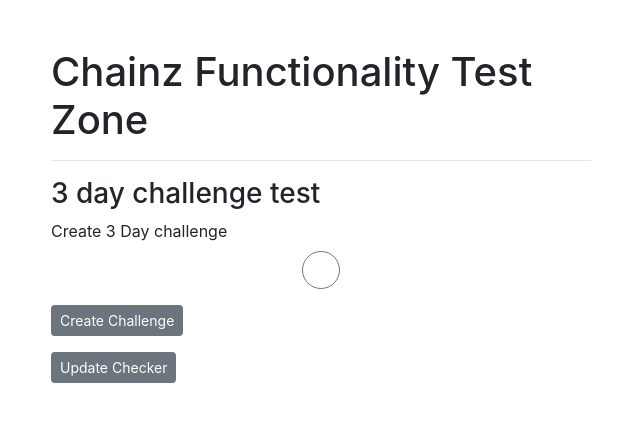
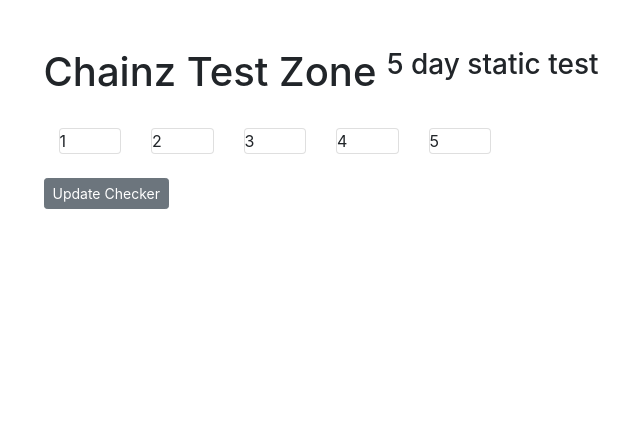
Before and after one commit to Saidac/nycda-chainz, a Node server app: page / in a window 1280 px wide. Shown: the top 422 px of the page, without its empty margins (319-959 px from the left). Run offline with Node 20, Linux system fonts and the light colour scheme; some libraries are stand-ins or nearby versions.

Commit message:
layout for static challenge complete

```diff
--- a/views/index.pug
+++ b/views/index.pug
@@ -5,18 +5,42 @@
     br
     br
     .container
-      .row
-        .col-md-6.offset-md-3
-          h1  Chainz Functionality Test Zone
+      .col-md-6.offset-md-3
+        .row
+          h1  Chainz Test Zone
           hr
-          h3  3 day challenge test
-          form(action="/challenges" method="POST")
-            .form-group
-              label(for="challenge-days") Create 3 Day challenge
-              input(type="radio" name="days" value=3 class="form-control" id="challenge-days")
-            div(class="form-group text-xs-right")
-              button(type='submit' class="btn btn-sm btn-secondary") Create Challenge
+          h3  5 day static test
+          //- form(action="/challenges" method="POST")
+          //-   .form-group
+          //-     label(for="challenge-days") Create 3 Day challenge
+          //-     input(type="radio" name="days" value=3 class="form-control" id="challenge-days")
+          //-   div(class="form-group text-xs-right")
+          //-     button(type='submit' class="btn btn-sm btn-secondary") Create Challenge
+        br
+        .row
+          .col-md-2
+            .card.card-outline-primary.text-xs-center
+              .card-block
+                | 1
+          .col-md-2
+            .card.card-outline-primary.text-xs-center
+              .card-block
+                | 2
+          .col-md-2
+            .card.card-outline-primary.text-xs-center
+              .card-block
+                | 3
+          .col-md-2
+            .card.card-outline-primary.text-xs-center
+              .card-block
+                | 4
+          .col-md-2
+            .card.card-outline-primary.text-xs-center
+              .card-block
+                | 5
+        br
 
+        .row
           .form-group
             form(action="/checkers" method="POST")
               label(for="checker")
```
